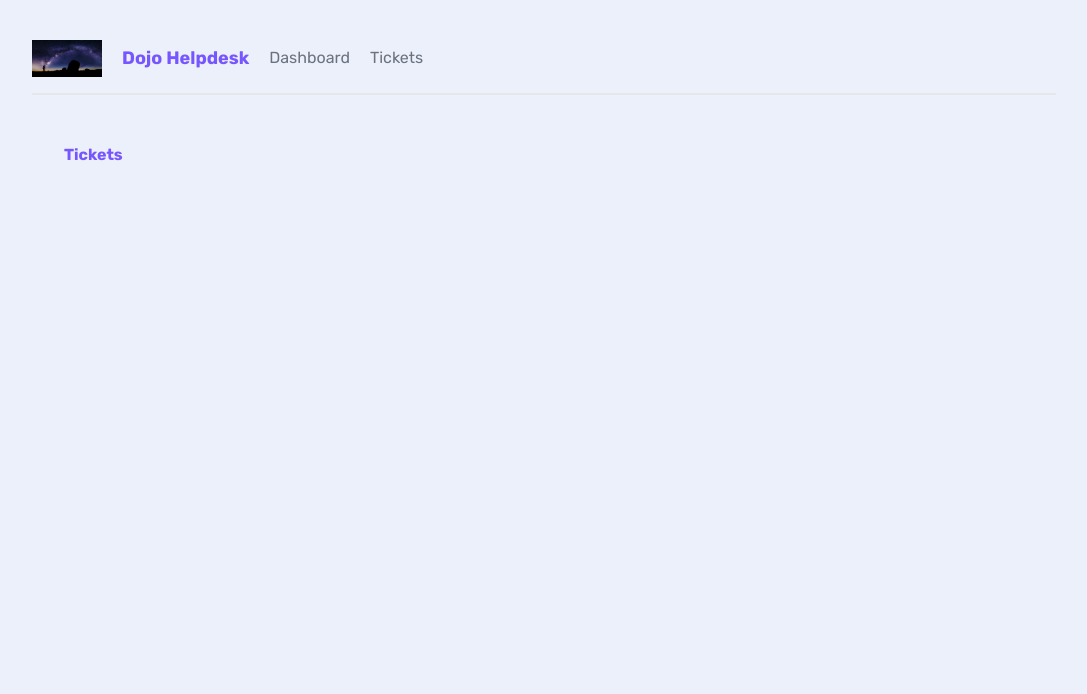
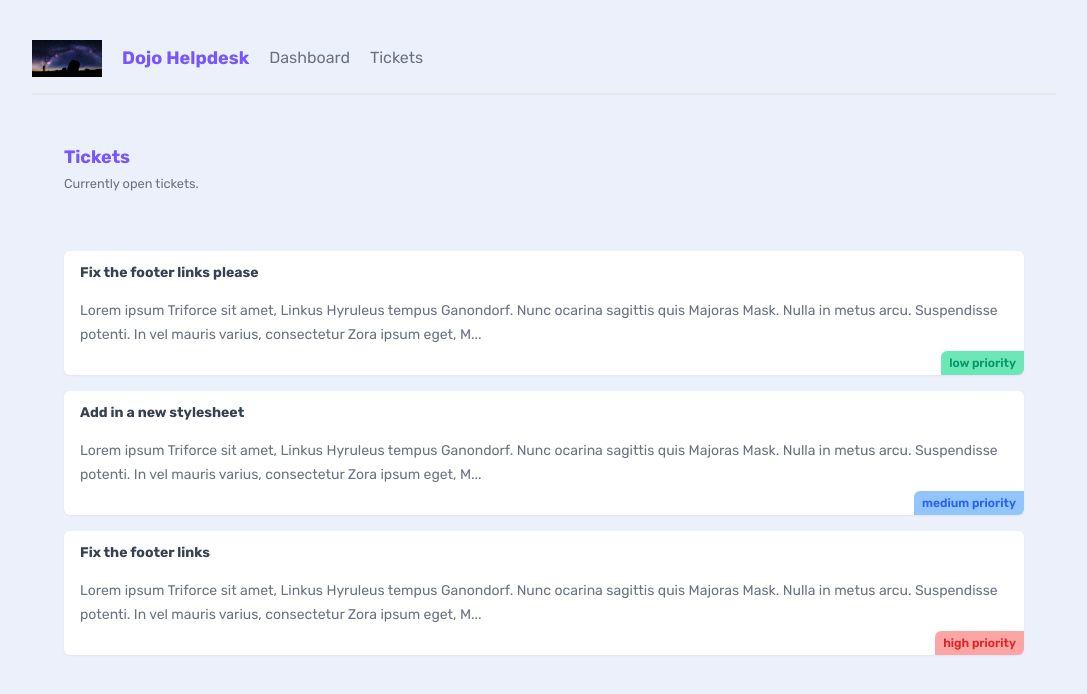
Before and after one commit to O-Mercan/nextjs-masterclass, a Next.js app in the folder dojo-helpdesk/: page /tickets in a window 1280 px wide. Shown: the top 694 px of the page, without its empty margins (96-1183 px from the left). Built offline with nearby package versions, Linux system fonts and the light colour scheme; data requests are answered from the project's data file.

Commit message:
added lecture 6: Fetching and Revalidating Data

```diff
--- /dev/null
+++ b/dojo-helpdesk/data/db.json
@@ -0,0 +1,25 @@
+{
+    "tickets": [
+      {
+        "id": "1",
+        "title": "Fix the footer links please",
+        "body": "Lorem ipsum Triforce sit amet, Linkus Hyruleus tempus Ganondorf. Nunc ocarina sagittis quis Majoras Mask. Nulla in metus arcu. Suspendisse potenti. In vel mauris varius, consectetur Zora ipsum eget, Master Sword porttitor urna. Fusce elementum urna elit, eget eleifend velit consectetur eget. Integer vel lobortis ipsum, vitae auctor Ocarina of Time. Donec sed urna dapibus, interdum magna a, eleifend magna. Curabitur tincidunt enim a neque volutpat. Phasellus auctor magna vel nunc pretium, ut volutpat justo tristique. Pellentesque cursus convallis mauris, in tempus enim tincidunt vitae.",
+        "priority": "low",
+        "user_email": "mario@netninja.dev"
+      },
+      {
+        "id": "2",
+        "title": "Add in a new stylesheet",
+        "body": "Lorem ipsum Triforce sit amet, Linkus Hyruleus tempus Ganondorf. Nunc ocarina sagittis quis Majoras Mask. Nulla in metus arcu. Suspendisse potenti. In vel mauris varius, consectetur Zora ipsum eget, Master Sword porttitor urna. Fusce elementum urna elit, eget eleifend velit consectetur eget. Integer vel lobortis ipsum, vitae auctor Ocarina of Time. Donec sed urna dapibus, interdum magna a, eleifend magna. Curabitur tincidunt enim a neque volutpat. Phasellus auctor magna vel nunc pretium, ut volutpat justo tristique. Pellentesque cursus convallis mauris, in tempus enim tincidunt vitae.",
+        "priority": "medium",
+        "user_email": "mario@netninja.dev"
+      },
+      {
+        "id": "3",
+        "title": "Fix the footer links",
+        "body": "Lorem ipsum Triforce sit amet, Linkus Hyruleus tempus Ganondorf. Nunc ocarina sagittis quis Majoras Mask. Nulla in metus arcu. Suspendisse potenti. In vel mauris varius, consectetur Zora ipsum eget, Master Sword porttitor urna. Fusce elementum urna elit, eget eleifend velit consectetur eget. Integer vel lobortis ipsum, vitae auctor Ocarina of Time. Donec sed urna dapibus, interdum magna a, eleifend magna. Curabitur tincidunt enim a neque volutpat. Phasellus auctor magna vel nunc pretium, ut volutpat justo tristique. Pellentesque cursus convallis mauris, in tempus enim tincidunt vitae.",
+        "priority": "high",
+        "user_email": "peach@netninja.dev"
+      }
+    ]
+  }
--- /dev/null
+++ b/dojo-helpdesk/src/app/tickets/TicketList.jsx
@@ -0,0 +1,32 @@
+import React from 'react'
+
+async function getTickets() {
+    const res = await fetch('http://localhost:4000/tickets', {
+        next: {
+            revalidate: 0  // use 0 to opt out of using cache
+        }
+    })
+
+    return res.json()
+}
+
+export default async function TicketList() {
+    const tickets = await getTickets();
+
+    return (
+        <>
+        {tickets.map((ticket) => (
+            <div key={ ticket.id } className="card my-5">
+                <h3>{ ticket.title }</h3>
+                <p>{ ticket.body.slice(0, 200)}... </p>
+                <div className={`pill ${ ticket.priority }`}>
+                    { ticket.priority } priority
+                </div>
+            </div>
+        ))}
+        { tickets.length === 0 && (
+            <p className='text-center'>There are no open tickets</p>
+        )}
+        </>
+  )
+}
--- a/dojo-helpdesk/src/app/tickets/page.jsx
+++ b/dojo-helpdesk/src/app/tickets/page.jsx
@@ -1,9 +1,16 @@
-import React from 'react'
+import TicketList from "./TicketList";
+
 
 export default function Tickets() {
   return (
     <main>
-        <h2>Tickets</h2>
+        <nav>
+          <div>
+            <h2>Tickets</h2>
+            <p><small>Currently open tickets.</small></p>
+          </div>
+        </nav>
+        <TicketList></TicketList>
     </main>
   )
 }
```
